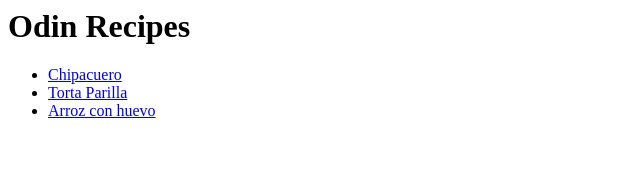
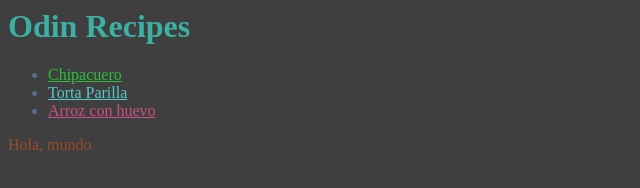
Before and after one commit to MiltonRodx/odin-recipes, a plain HTML site: page index.html in a window 1280 px wide. Shown: the whole page, without its empty margins (0-640 px from the left). Drawn offline with Linux system fonts and the light colour scheme.

Commit message:
Add Styling w/ styles.css to make site better

```diff
--- a/index.html
+++ b/index.html
@@ -1,4 +1,5 @@
 <!DOCTYPE html lang="en">
+<link rel="stylesheet" href="styles.css">
 <html>
 
 
@@ -9,12 +10,15 @@
 </head>
 
 
-<body>
+<body id="the-body">
     <h1>Odin Recipes</h1>
     <ul>
-        <li><a href="recipes/chipacuero.html">Chipacuero</a></li>
-        <li><a href="recipes/torta_parrilla.html">Torta Parilla</a></li>
-        <li><a href="recipes/arroz_con_huevo.html">Arroz con huevo</li>
+        <li><a class="uno" href="recipes/chipacuero.html">Chipacuero</a></li>
+        <li><a class="dos" href="recipes/torta_parrilla.html">Torta Parilla</a></li>
+        <li><a class="tres" href="recipes/arroz_con_huevo.html">Arroz con huevo</a></li>
     </ul>
+
+
+    <div class="tu-madre">Hola, mundo</div>
 </body>
 </html>
--- /dev/null
+++ b/styles.css
@@ -0,0 +1,35 @@
+h1 {
+    color: rgba(60, 214, 196, 0.754)
+}
+
+li {
+    color: rgba(101, 143, 196, 0.593)
+}
+
+a.uno {
+    color: rgba(36, 233, 59, 0.754)
+}
+
+a.dos {
+    color: rgba(98, 244, 249, 0.754)
+}
+
+a.tres {
+    color: rgba(249, 86, 154, 0.754)
+}
+
+
+div.tu-madre {
+    color: rgba(241, 90, 20, 0.5)
+}
+
+
+#the-body {
+    background-color:rgba(0, 0, 0, 0.754);
+}
+
+
+img {
+    height: 400;
+    width: 500;
+}
```
Also changed, not shown: recipes/arroz_con_huevo.html (+2 -1 lines), recipes/chipacuero.html (+2 -1 lines), recipes/torta_parrilla.html (+2 -1 lines).
